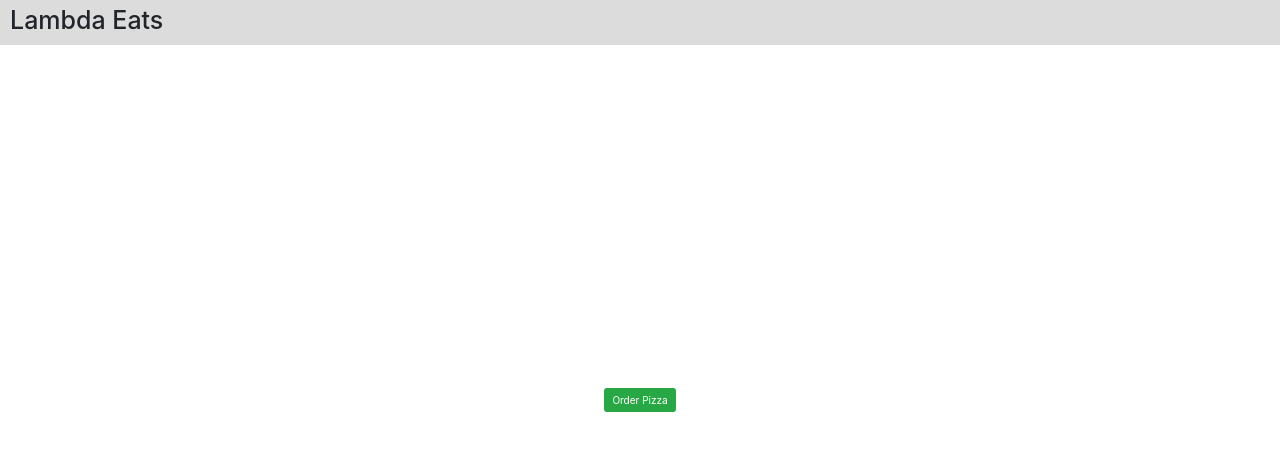
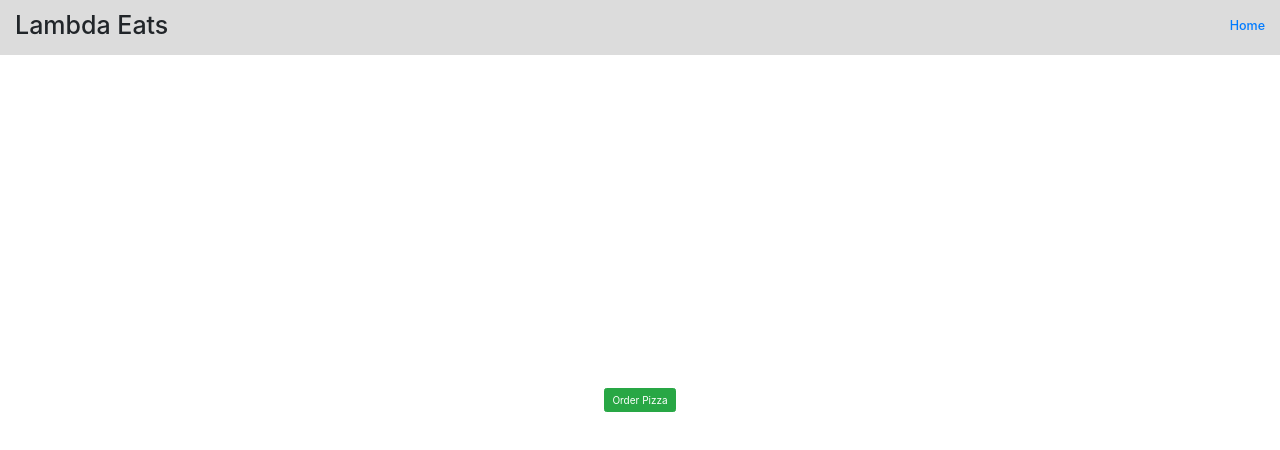
Before and after one commit to bloominstituteoftechnology/Sprint-Challenge-Lambda-Eats-starter, a React (Create React App) app: page / in a window 1280 px wide. Shown: the top 450 px of the page. Built offline with nearby package versions, Linux system fonts and the light colour scheme.

Commit message:
feat: link to homepage in Header
Clicking the Home link in the header will take you back to the homepage.

```diff
--- a/src/components/App.js
+++ b/src/components/App.js
@@ -4,13 +4,14 @@ import React from "react";
 import Header from './Header';
 import Hero from './Hero';
 import CTA from './CTA';
-import { BrowserRouter as Router } from 'react-router-dom';
+import { BrowserRouter as Router, Link } from 'react-router-dom';
 
 const App = () => {
   return (
     <Router>
       <Header>
         <h1>Lambda Eats</h1>
+        <Link className="h5" exact to="/">Home</Link>
       </Header>
       <Hero>
         <CTA />
--- a/src/components/Header.js
+++ b/src/components/Header.js
@@ -6,9 +6,10 @@ const Header = styled.header`
   position: fixed;
   display: flex;
   justify-content: space-between;
+  align-items: center;
   background-color: #DCDCDC;
   top: 0;
-  padding: 0.5rem 1rem;
+  padding: 1rem 1.5rem;
 `;
 
 export default Header;
```
